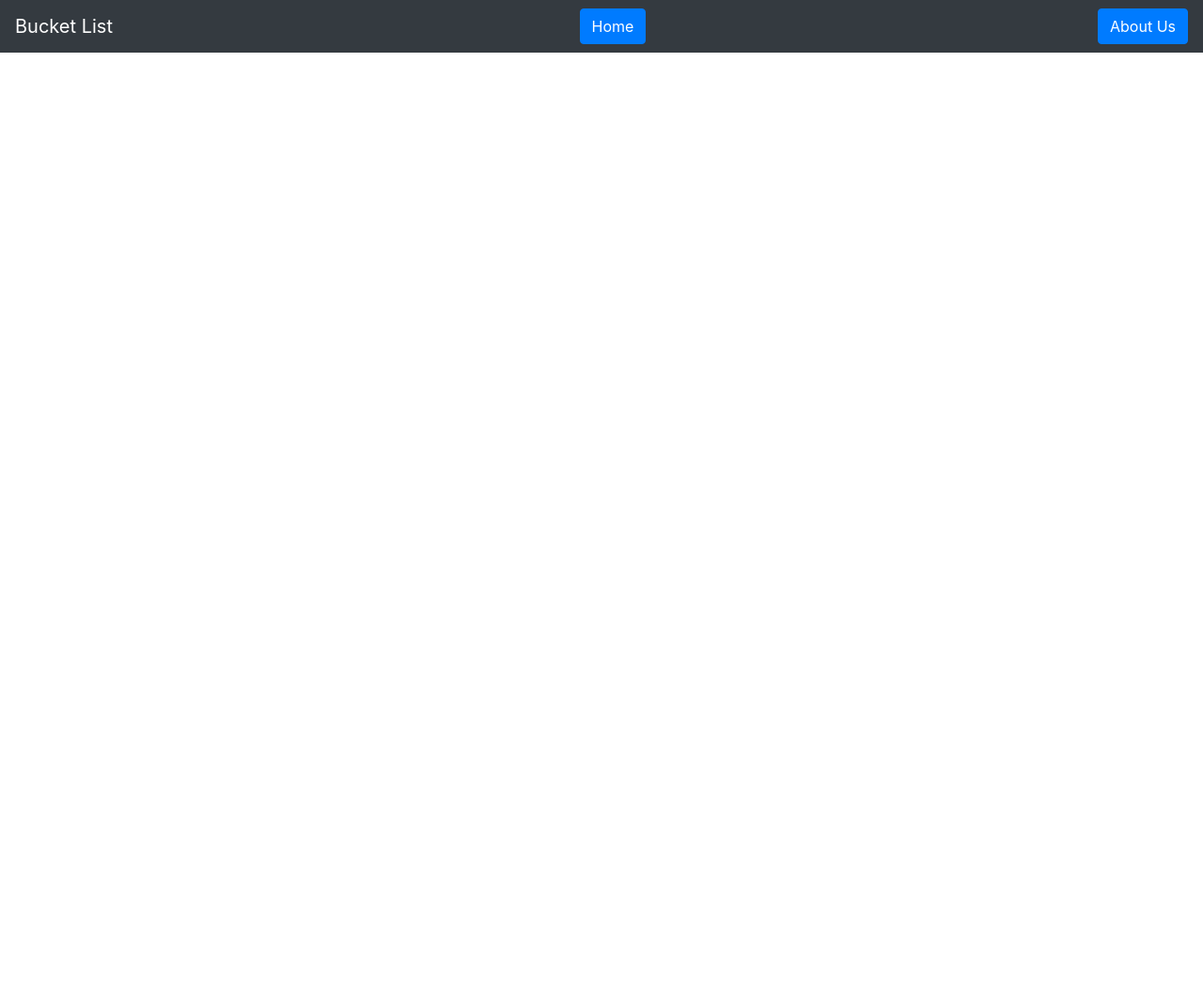
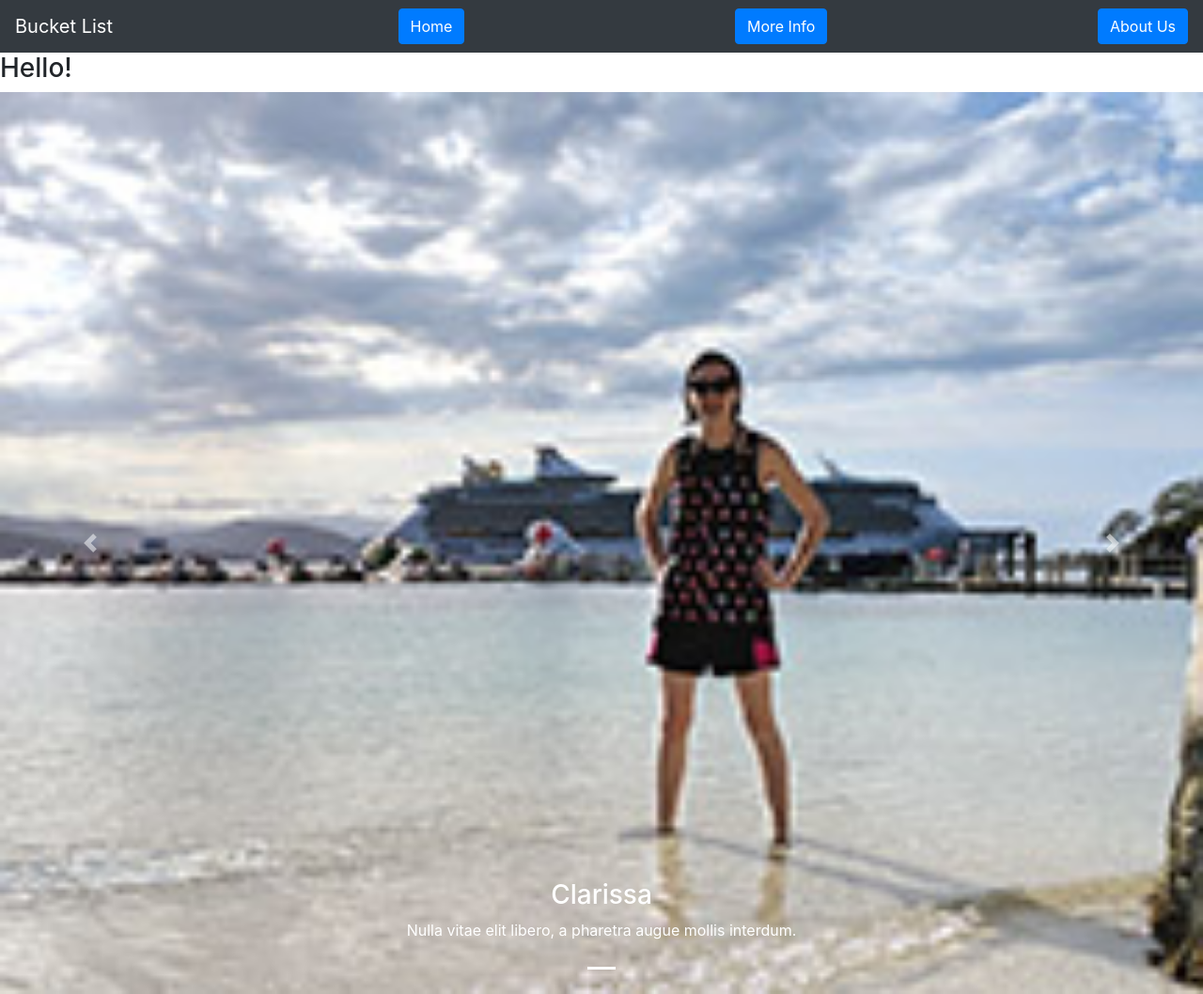
Before and after one commit to TheBuckateers/Bucket-List, a React (Create React App) app: page /more-info in a window 1280 px wide. Shown: the whole page at 94% size. Before the commit the page ends 800 px from the top, so only its background shows below. Built offline with nearby package versions, Linux system fonts and the light colour scheme.

Commit message:
more info will push once I get more stuff and grab clarissa' about us page

```diff
--- a/src/App.js
+++ b/src/App.js
@@ -4,6 +4,7 @@ import "./App.css";
 
 import Main from "./components/Main";
 import About from "./components/About";
+import MoreInfo from "./components/MoreInfo";
 
 class App extends Component {
   render() {
@@ -12,6 +13,9 @@ class App extends Component {
         <Switch>
           <Route exact path="/">
             <Main />
+          </Route>
+          <Route exact path="/more-info">
+            <MoreInfo />
           </Route>
           <Route exact path="/about">
             <About />
--- /dev/null
+++ b/src/components/MoreInfo.js
@@ -0,0 +1,32 @@
+import { Component } from "react";
+// import Container from "react-bootstrap/Container";
+import Carousel from 'react-bootstrap/Carousel'
+// import Row from "react-bootstrap/Row";
+
+// import BucketItem from "./BucketItem";
+import clarissa from "../img/clarissa.jpg";
+
+class MoreInfo extends Component {
+  render() {
+    return (
+      <>
+        <h3>Hello!</h3>
+        <Carousel>
+          <Carousel.Item>
+            <img
+              className="d-block w-100"
+              src={clarissa}
+              alt="Woman on the beach in front of cruise ship"
+            />
+            <Carousel.Caption>
+              <h3>Clarissa</h3>
+              <p>Nulla vitae elit libero, a pharetra augue mollis interdum.</p>
+            </Carousel.Caption>
+          </Carousel.Item>
+        </Carousel>
+      </>
+    );
+  }
+}
+
+export default MoreInfo;
--- a/src/components/UI/Header.js
+++ b/src/components/UI/Header.js
@@ -13,6 +13,9 @@ class Header extends Component {
           <Navbar.Brand>Bucket List</Navbar.Brand>
           <Button>
             <Link to="/">Home</Link>
+          </Button>
+          <Button>
+            <Link to="/more-info">More Info</Link>
           </Button>
           <Button>
             <Link to="/about">About Us</Link>
```
Also changed, not shown: 1 other file (tests, documents, lock files or other folders).
